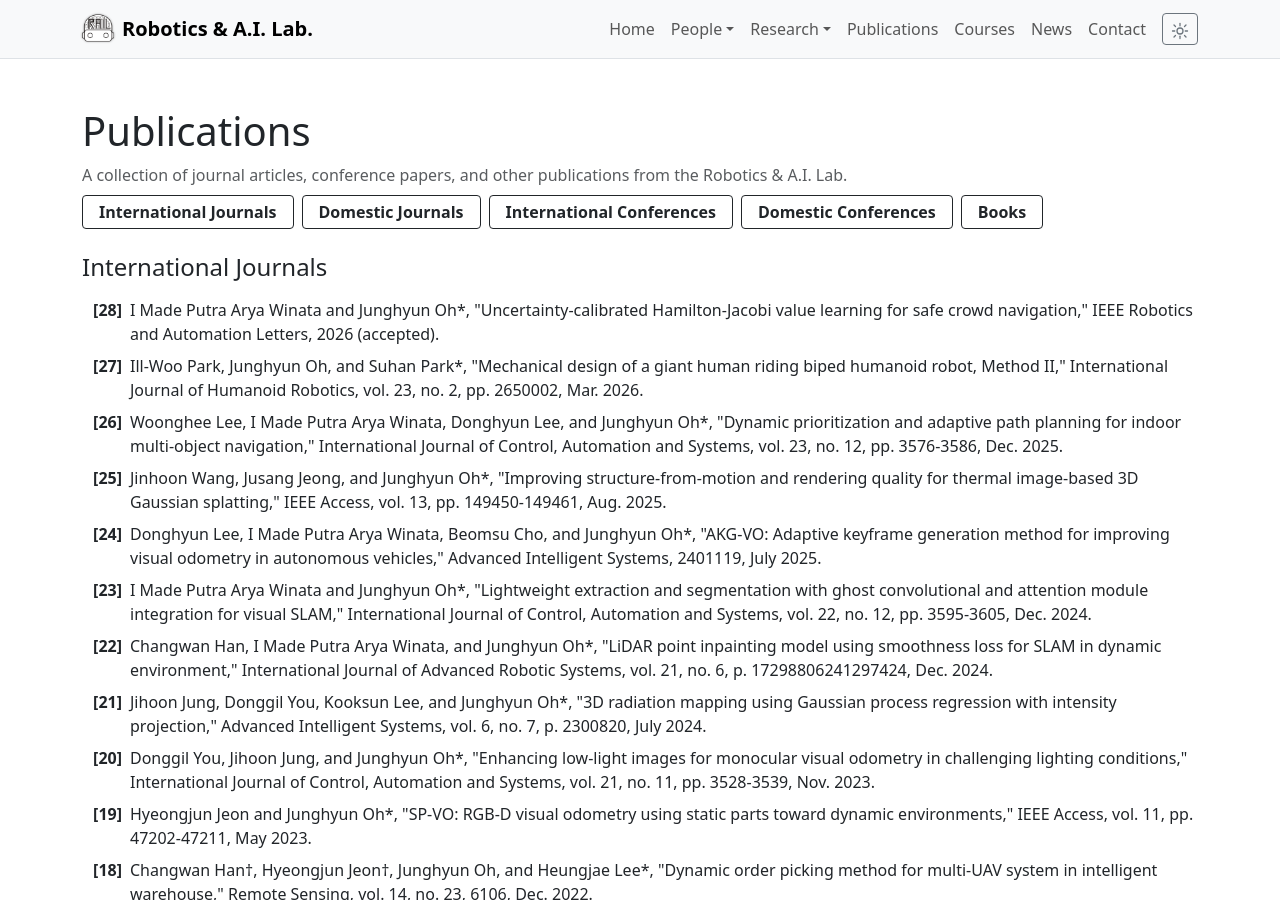
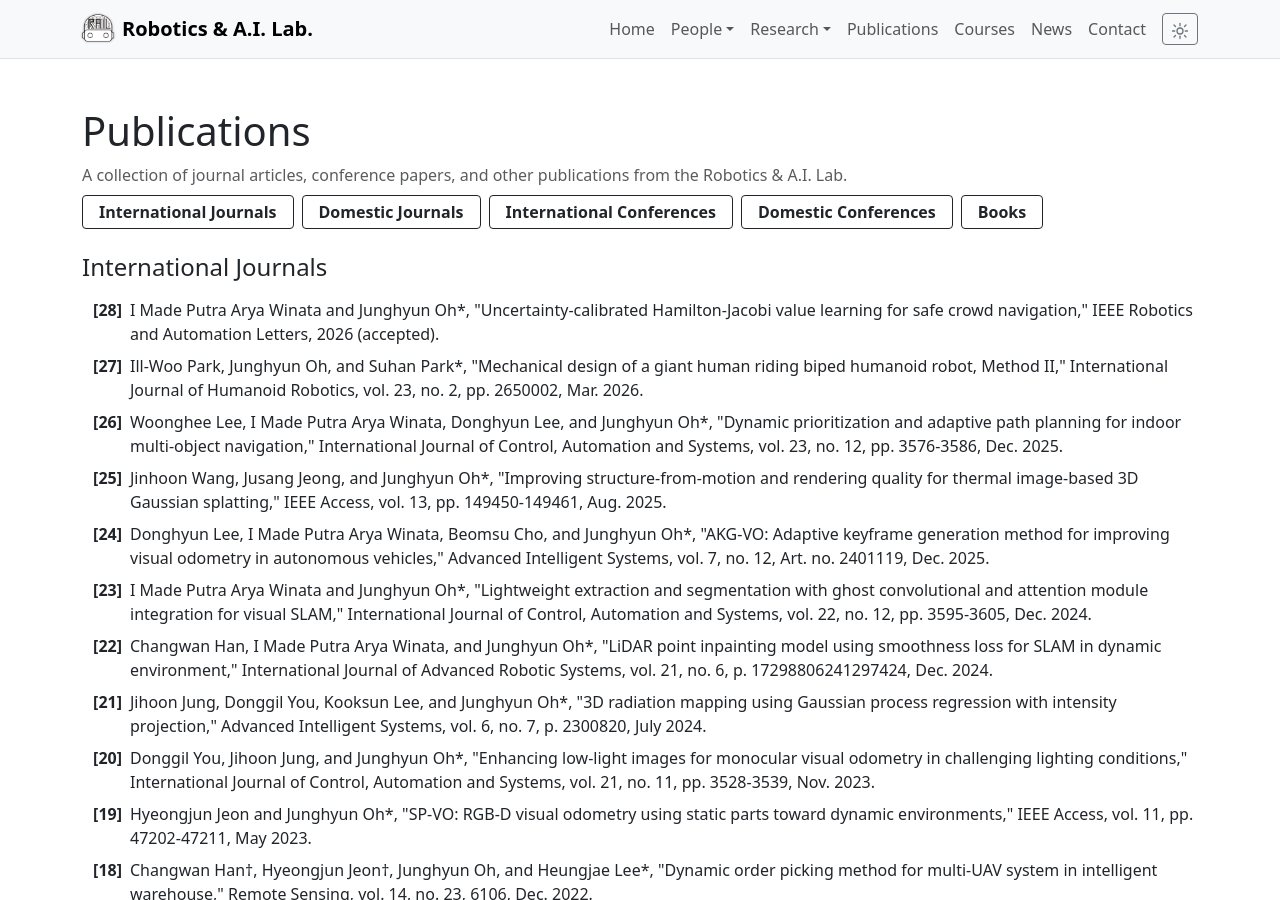
Before and after one commit to robotailab/robotailab.github.io, a Jekyll site: the page built from publications.md, in a window 1280 px wide and 900 px high. Built offline with Jekyll 4.4.1, drawn with Linux system fonts in a browser that asks for light colours.

Commit message:
Update AKG-VO publication details

```diff
--- a/_data/publications.yml
+++ b/_data/publications.yml
@@ -10,7 +10,7 @@
     - year: 2025
       text: 'Jinhoon Wang, Jusang Jeong, and Junghyun Oh*, "Improving structure-from-motion and rendering quality for thermal image-based 3D Gaussian splatting," IEEE Access, vol. 13, pp. 149450-149461, Aug. 2025.'
     - year: 2025
-      text: 'Donghyun Lee, I Made Putra Arya Winata, Beomsu Cho, and Junghyun Oh*, "AKG-VO: Adaptive keyframe generation method for improving visual odometry in autonomous vehicles," Advanced Intelligent Systems, 2401119, July 2025.'
+      text: 'Donghyun Lee, I Made Putra Arya Winata, Beomsu Cho, and Junghyun Oh*, "AKG-VO: Adaptive keyframe generation method for improving visual odometry in autonomous vehicles," Advanced Intelligent Systems, vol. 7, no. 12, Art. no. 2401119, Dec. 2025.'
     - year: 2024
       text: 'I Made Putra Arya Winata and Junghyun Oh*, "Lightweight extraction and segmentation with ghost convolutional and attention module integration for visual SLAM," International Journal of Control, Automation and Systems, vol. 22, no. 12, pp. 3595-3605, Dec. 2024.'
     - year: 2024
```
